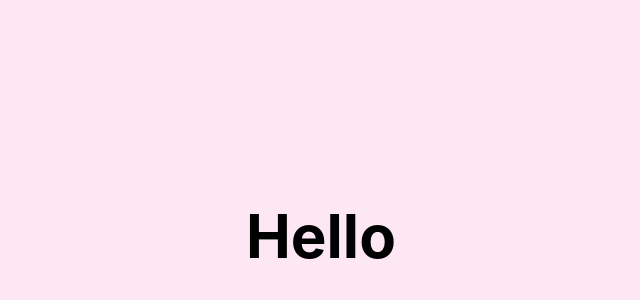
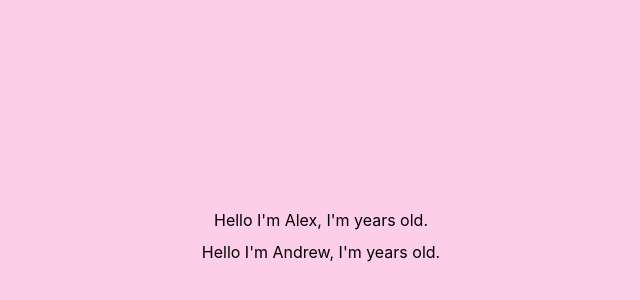
Before and after one commit to alexxx-16/react-project-8-ecommerce, a React (Vite) app: page / in a window 1280 px wide. Shown: the part 164-464 px from the top of the page, without its empty margins (319-959 px from the left). Built offline with nearby package versions, Linux system fonts and the light colour scheme.

Commit message:
save progress

```diff
--- a/src/App.jsx
+++ b/src/App.jsx
@@ -1,13 +1,21 @@
 import { useState } from "react";
 import "./index.css";
 
+function Greetings({ name, age }) {
+  return (
+    <div>
+      <h1>
+        Hello I'm {name}, I'm {age} years old.
+      </h1>
+    </div>
+  );
+}
+
 function App() {
-  const [name, setName] = useState("");
   return (
-    <div className="flex w-full min-h-screen items-center justify-center bg-pink-100">
-      <button onClick={() => setName("Alex")} className="text-6xl font-bold">
-        Hello {name}
-      </button>
+    <div className="flex flex-col w-full min-h-screen items-center justify-center bg-pink-200 gap-2">
+      <Greetings name={"Alex"} />
+      <Greetings name={"Andrew"} />
     </div>
   );
 }
```
